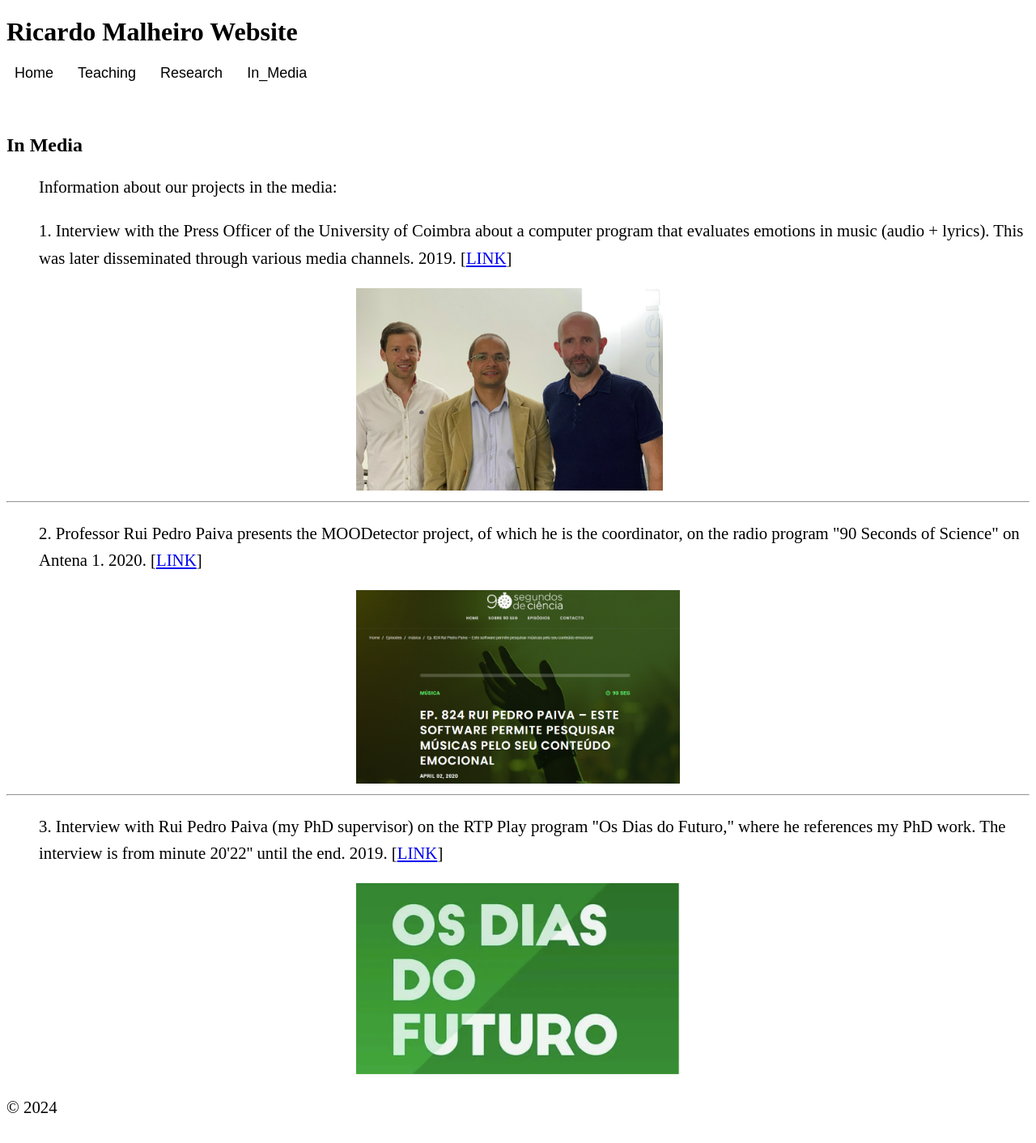
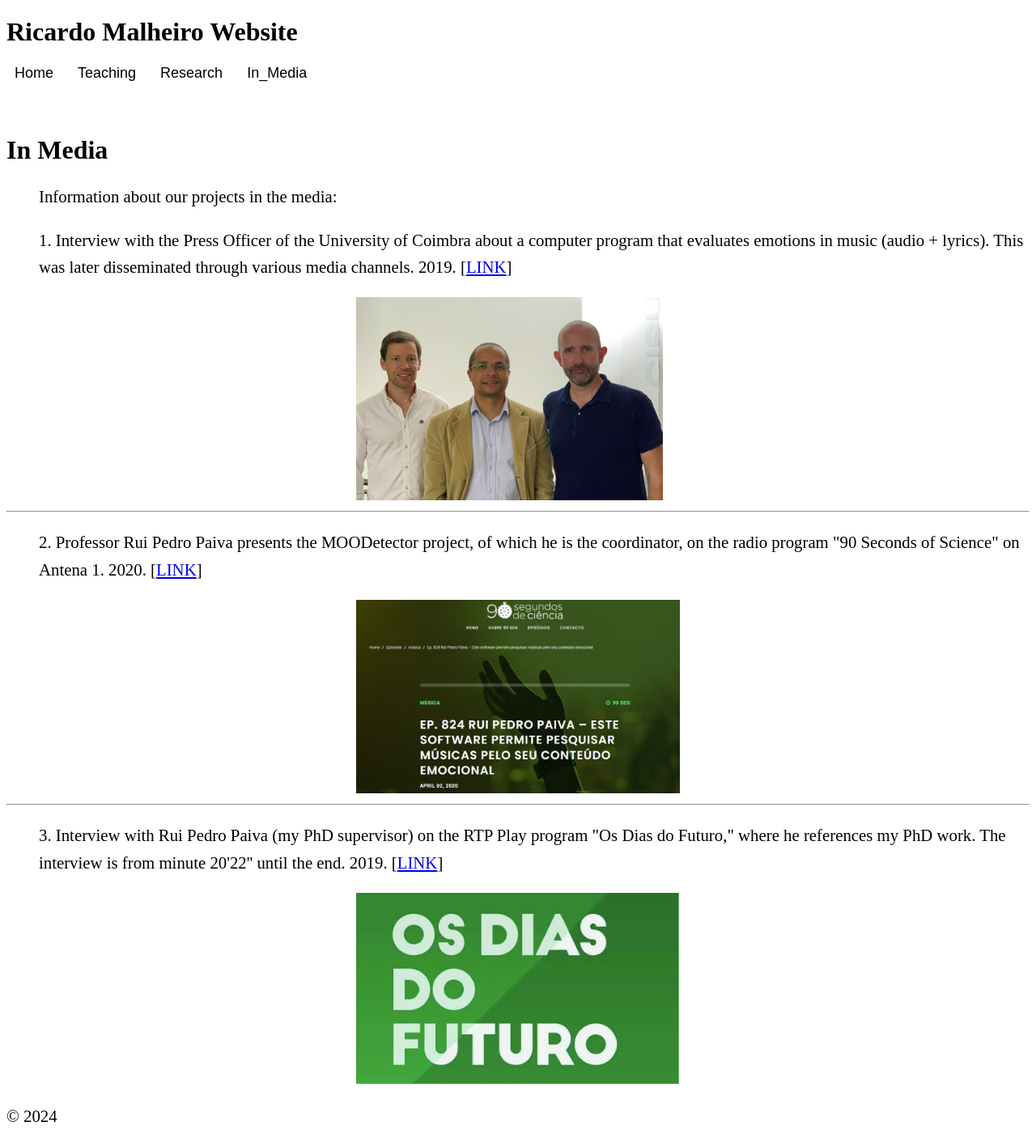
Before and after one commit to rsmal-ipl/SRSMAL, a Jekyll site: the page built from pages/in_media.md, in a window 1280 px wide. Shown: the whole page at 81% size. Built offline with Jekyll 4.4.1, drawn with Linux system fonts in a browser that asks for light colours.

Commit message:
Actualizacao Conteudo #21

```diff
--- a/pages/in_media.md
+++ b/pages/in_media.md
@@ -59,7 +59,7 @@ layout: default
 
 <br>
 
-## In Media
+# In Media
 
 <ul class="my-list">
   Information about our projects in the media:
```
